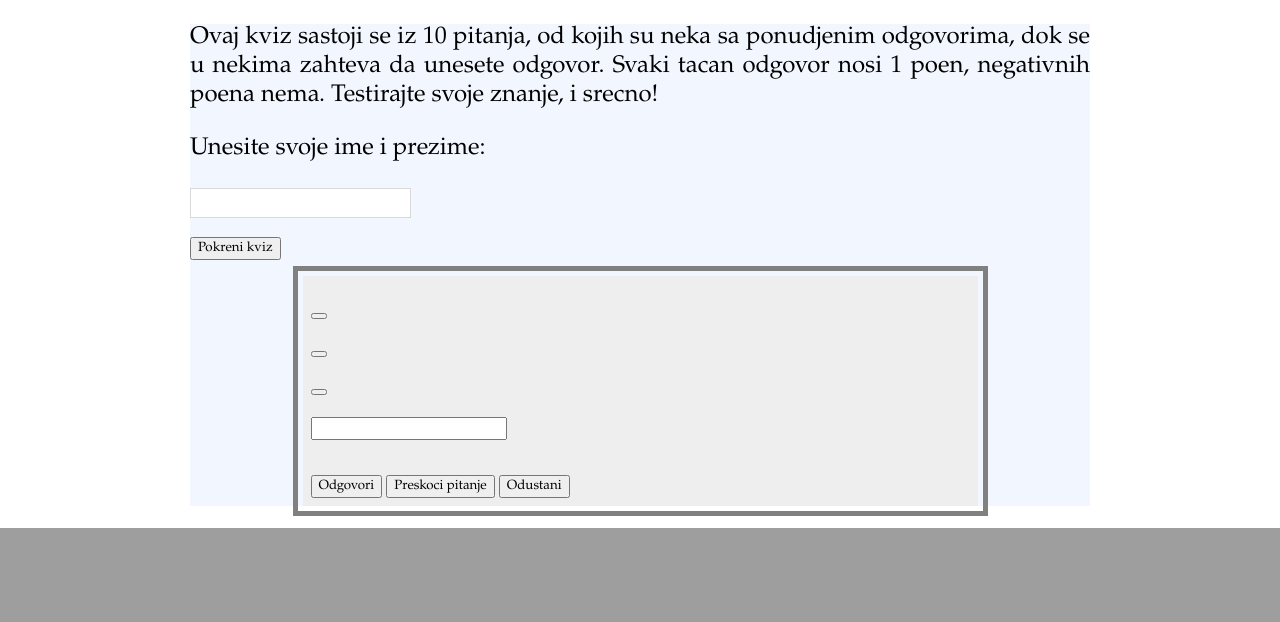
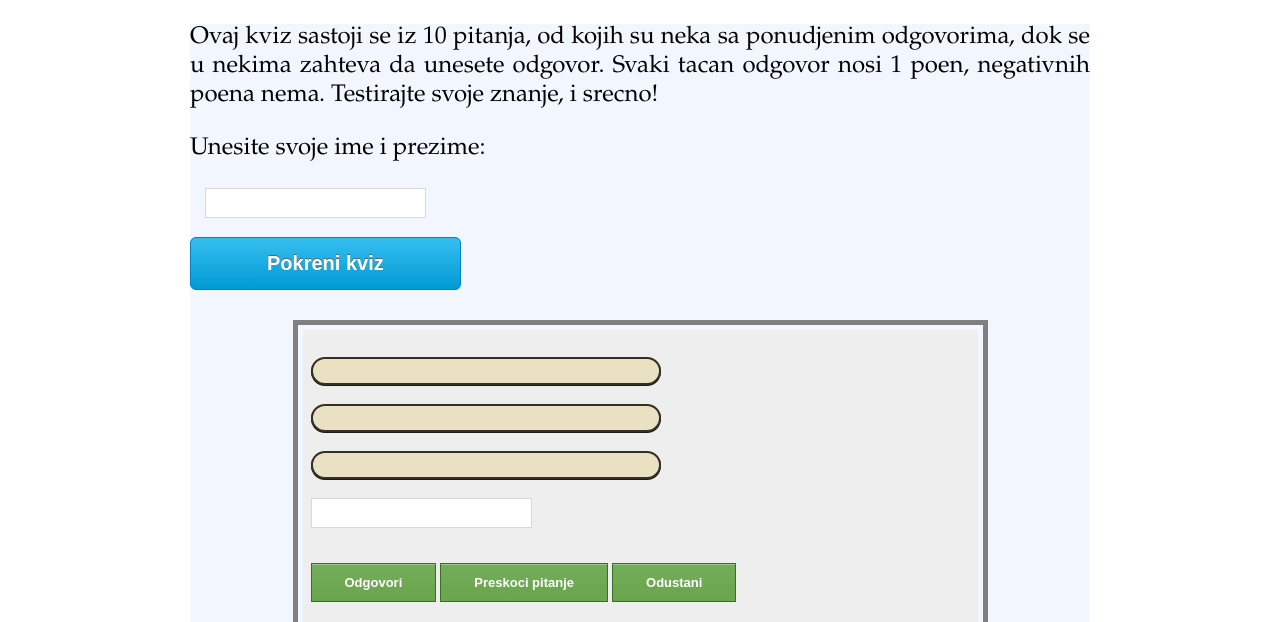
Before and after one commit to fiqz99/PIA-homeworks, a PHP site: page /sajt.html in a window 1280 px wide. Shown: the part 272-894 px from the top of the page. Before the commit the page ends 800 px from the top, so only its background shows below. Run offline with PHP 8.4, Linux system fonts and the light colour scheme.

Commit message:
Update style.css
Stilizovani dugmici, tajmer, textbox i pojedini paragrafi. Sajt dobija konacni izgled

```diff
--- a/hw-3/style.css
+++ b/hw-3/style.css
@@ -26,6 +26,7 @@ html, body {
 .content {
 	margin: 0 auto;
 	max-width: 900px;
+	min-height: 500px;
 	background-color: #f2f7ff;
 }
 .opisKviza{
@@ -42,8 +43,34 @@ html, body {
     border: 1px solid #cdcdcd;
     border-color: rgba(0,0,0,.15);
     background-color: white;
-    font-size: 16px;
+	font-size: 16px;
+	margin-left: 15px;
 }
+.btnStyle1 {
+	box-shadow: 0px 1px 0px 0px #f0f7fa;
+	background:linear-gradient(to bottom, #33bdef 5%, #019ad2 100%);
+	background-color:#33bdef;
+	border-radius:6px;
+	border:1px solid #057fd0;
+	display:inline-block;
+	cursor:pointer;
+	color:#ffffff;
+	font-family:Arial;
+	font-size:20px;
+	font-weight:bold;
+	padding:14px 76px;
+	text-decoration:none;
+	text-shadow:0px -1px 0px #5b6178;
+}
+.btnStyle1:hover {
+	background:linear-gradient(to bottom, #019ad2 5%, #33bdef 100%);
+	background-color:#019ad2;
+}
+.btnStyle1:active {
+	position:relative;
+	top:1px;
+}
+
 #qPanel{
 	width: 75%;
 	outline: 5px solid gray;
@@ -51,7 +78,82 @@ html, body {
 	padding: 0.5em;
 	background-color: #EEEEEE;
 	margin: auto;
+	padding-bottom: 20px;
 }
 #question{
 	text-align: center;
 }
+#tb1{
+	padding: 0;
+    height: 30px;
+    position: relative;
+    left: 0;
+    outline: none;
+    border: 1px solid #cdcdcd;
+    border-color: rgba(0,0,0,.15);
+    background-color: white;
+	font-size: 16px;
+}
+.answerButton {
+	box-shadow: 0px 1px 0px 0px #1c1b18;
+
+	background-color:#eae0c2;
+	border-radius:15px;
+	border:2px solid #333029;
+	display:inline-block;
+	cursor:pointer;
+	color:#505739;
+	font-family:Arial;
+	font-size:14px;
+	font-weight:bold;
+	padding:12px 76px;
+	min-width: 350px;
+	text-decoration:none;
+	text-shadow:0px 1px 0px #ffffff;
+}
+.answerButton:hover {
+	background:linear-gradient(to bottom, #ccc2a6 5%, #eae0c2 100%);
+	background-color:#ccc2a6;
+}
+.answerButton:active {
+	position:relative;
+	top:1px;
+}
+.answerButton2 {
+	box-shadow:inset 0px 1px 0px 0px #9acc85;
+	background:linear-gradient(to bottom, #74ad5a 5%, #68a54b 100%);
+	background-color:#74ad5a;
+	border:1px solid #3b6e22;
+	display:inline-block;
+	cursor:pointer;
+	color:#ffffff;
+	font-family:Arial;
+	font-size:13px;
+	font-weight:bold;
+	padding:11px 33px;
+	text-decoration:none;
+}
+.answerButton2:hover {
+	background:linear-gradient(to bottom, #68a54b 5%, #74ad5a 100%);
+	background-color:#68a54b;
+}
+.answerButton2:active {
+	position:relative;
+	top:1px;
+}
+#question{
+	font-weight: bold;
+}
+#timer{
+	font-family: Georgia, serif;
+	font-size: 40px;
+	letter-spacing: 0.4px;
+	word-spacing: 2px;
+	color: #FF0000;
+	font-weight: 700;
+	text-decoration: none;
+	font-style: normal;
+	font-variant: normal;
+	text-transform: none;
+	text-align: right;
+}
```
